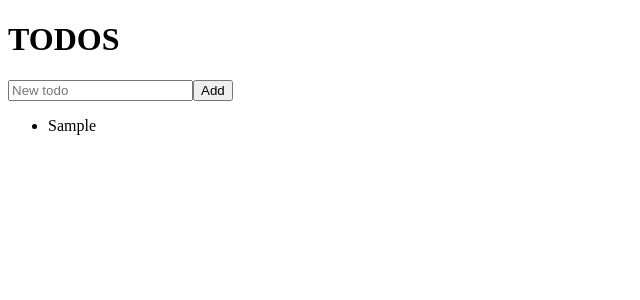
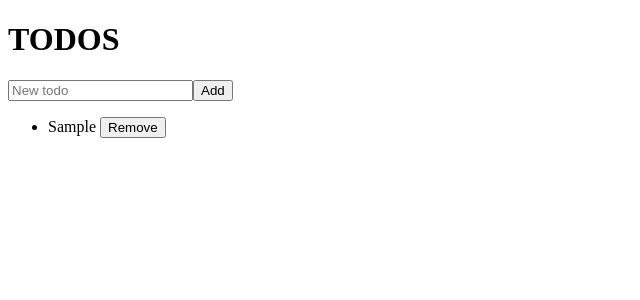
Before and after one commit to pani-tka/vue-test, a Vue app: page / in a window 1280 px wide. Both pictures are taken after typing "Sample" into the empty fields and a click on the button "Add". Shown: the top 300 px of the page, without its empty margins (0-640 px from the left). Built offline with nearby package versions, Linux system fonts and the light colour scheme.

Commit message:
Fourth step

```diff
--- a/src/App.vue
+++ b/src/App.vue
@@ -1,18 +1,18 @@
 <template>
   <div>
     <h1>TODOS</h1>
-      <input v-model="newTodo" placeholder="New todo">
-      <button v-on:click="addTodo">Add</button>
-      <ul>
-        <li v-for="(todo, index) in todos" :key='index' >
-          {{todo}}
-        </li>
-      </ul>
+    <input v-model="newTodo" placeholder="New todo">
+    <button v-on:click="addTodo">Add</button>
+    <ul v-for="(todo, index) in todos" :key='index'>
+      <li>
+        {{todo}}
+        <button v-on:click="removeTodo(index)">Remove</button>
+      </li>
+    </ul>
   </div>
 </template>
 
 <script>
-
 export default {
   name: "App",
   data() {
@@ -22,9 +22,13 @@ export default {
     }
   },
   methods: {
-    addTodo (newTodo) {
+    addTodo () {
       this.todos.push(this.newTodo);
-      this.newTodo = ''
+      this.newTodo = '';
+    },
+
+    removeTodo (index) {
+      this.todos.splice(index, 1);
     }
   }
 }
```
